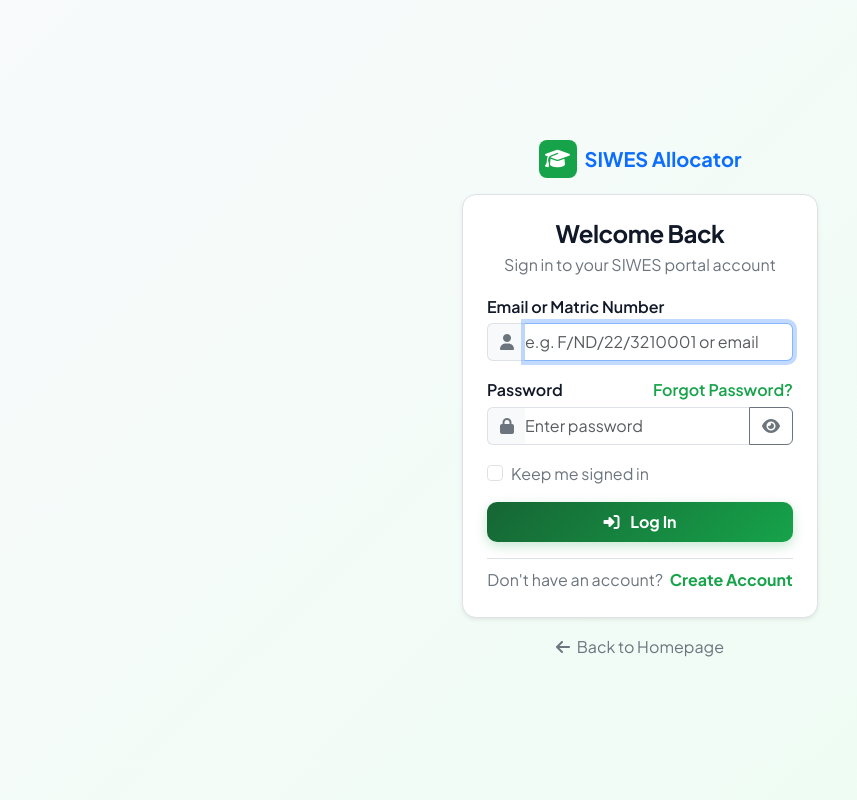
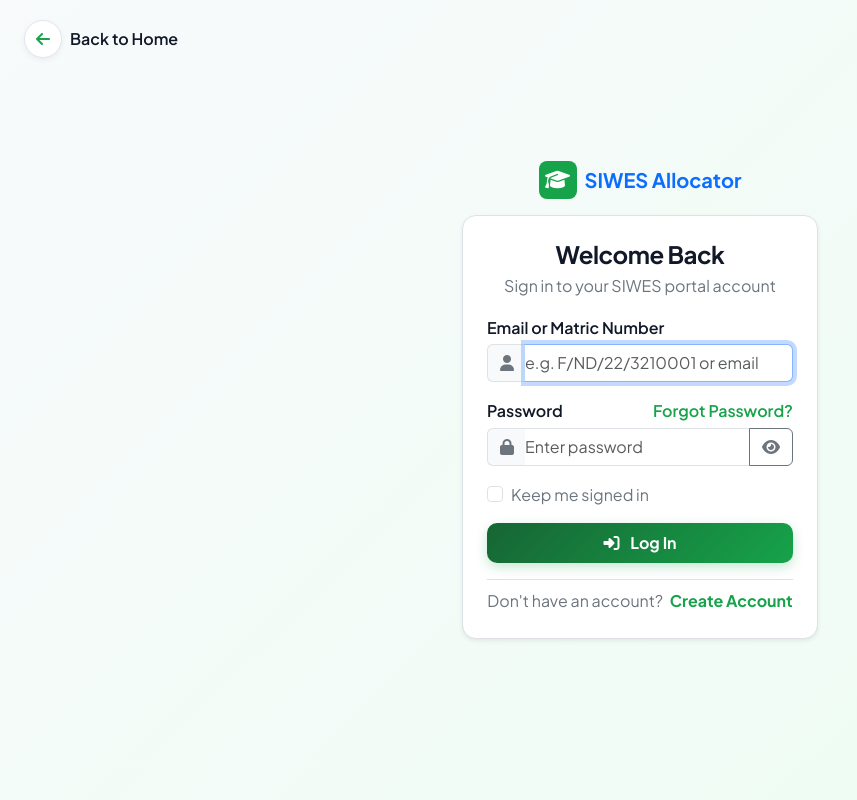
Before and after one commit to Gbest05/siwes-allocator, a PHP site: template src/Views/auth/login.php in a window 1280 px wide. Shown: the whole page, without its empty margins (0-857 px from the left). Run offline with PHP 8.4, Linux system fonts and the light colour scheme; the template is opened without the code that fills it, so the values that code supplies are empty; some libraries are stand-ins or nearby versions.

Commit message:
Reposition back button to top-left corner on auth pages

```diff
--- a/public/css/style.css
+++ b/public/css/style.css
@@ -377,6 +377,40 @@ h1, h2, h3, h4, h5, h6 {
     justify-content: center;
     background: linear-gradient(135deg, #F8FAFC 0%, #EDFDF2 100%);
     overflow: hidden;
+    position: relative;
+}
+
+.btn-auth-back {
+    position: absolute;
+    top: 1.25rem;
+    left: 1.5rem;
+    z-index: 1050;
+    color: var(--dark-charcoal);
+    font-weight: 600;
+    transition: all 0.2s ease;
+}
+
+.btn-auth-back:hover {
+    color: var(--primary-green);
+    transform: translateX(-3px);
+}
+
+.btn-auth-back .back-icon-circle {
+    width: 38px;
+    height: 38px;
+    background: var(--white);
+    border: 1px solid var(--border-color);
+    box-shadow: 0 2px 6px rgba(0,0,0,0.06);
+    border-radius: 50%;
+    display: flex;
+    align-items: center;
+    justify-content: center;
+    transition: all 0.2s ease;
+}
+
+.btn-auth-back:hover .back-icon-circle {
+    background: var(--light-green);
+    border-color: var(--primary-green);
 }
 
 @media (max-height: 720px) {
@@ -384,7 +418,7 @@ h1, h2, h3, h4, h5, h6 {
         height: auto;
         min-height: 100vh;
         overflow-y: auto;
-        padding-top: 1.5rem;
+        padding-top: 3.5rem;
         padding-bottom: 1.5rem;
     }
 }
--- a/src/Views/auth/login.php
+++ b/src/Views/auth/login.php
@@ -9,11 +9,19 @@ $siteSettings = Helper::getAllSettings();
 ?>
 
 <div class="auth-wrapper">
+    <!-- Top-Left Back to Homepage Link -->
+    <a href="<?= $baseUrl ?>/index.php?route=home" class="btn-auth-back d-inline-flex align-items-center gap-2 text-decoration-none" title="Back to Homepage">
+        <div class="back-icon-circle">
+            <i class="fa-solid fa-arrow-left text-primary-green"></i>
+        </div>
+        <span class="d-none d-sm-inline fs-7">Back to Home</span>
+    </a>
+
     <div class="container py-2">
         <div class="row justify-content-center">
             <div class="col-11 col-sm-9 col-md-6 col-lg-5 col-xl-4">
 
-                <!-- Brand / Return Link -->
+                <!-- Brand Logo / Title -->
                 <div class="text-center mb-3">
                     <a href="<?= $baseUrl ?>/index.php?route=home" class="d-inline-flex align-items-center gap-2 text-decoration-none text-dark-charcoal fw-bold fs-5">
                         <?php if (!empty($siteSettings['site_logo'])): ?>
@@ -27,7 +35,7 @@ $siteSettings = Helper::getAllSettings();
                     </a>
                 </div>
 
-                <div class="card-custom p-4 p-md-4 bg-white shadow-sm border">
+                <div class="card-custom p-4 bg-white shadow-sm border">
                     <div class="text-center mb-3">
                         <h4 class="fw-bold text-dark-charcoal mb-1">Welcome Back</h4>
                         <p class="text-secondary fs-7 mb-0">Sign in to your SIWES portal account</p>
@@ -83,12 +91,6 @@ $siteSettings = Helper::getAllSettings();
                     </div>
                 </div>
 
-                <div class="text-center mt-3">
-                    <a href="<?= $baseUrl ?>/index.php?route=home" class="text-secondary fs-8 text-decoration-none">
-                        <i class="fa-solid fa-arrow-left me-1"></i> Back to Homepage
-                    </a>
-                </div>
-
             </div>
         </div>
     </div>
```
Also changed, not shown: src/Views/auth/register.php (+8 -6 lines).
